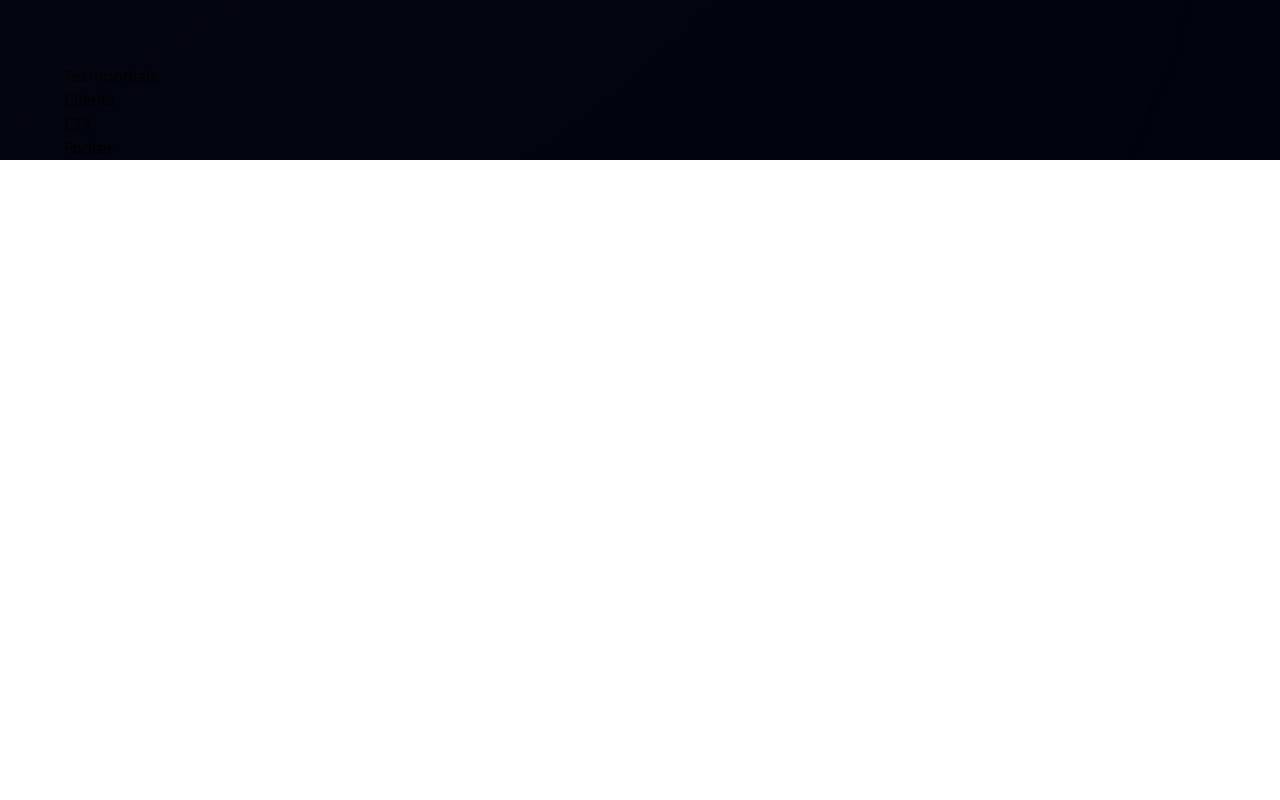
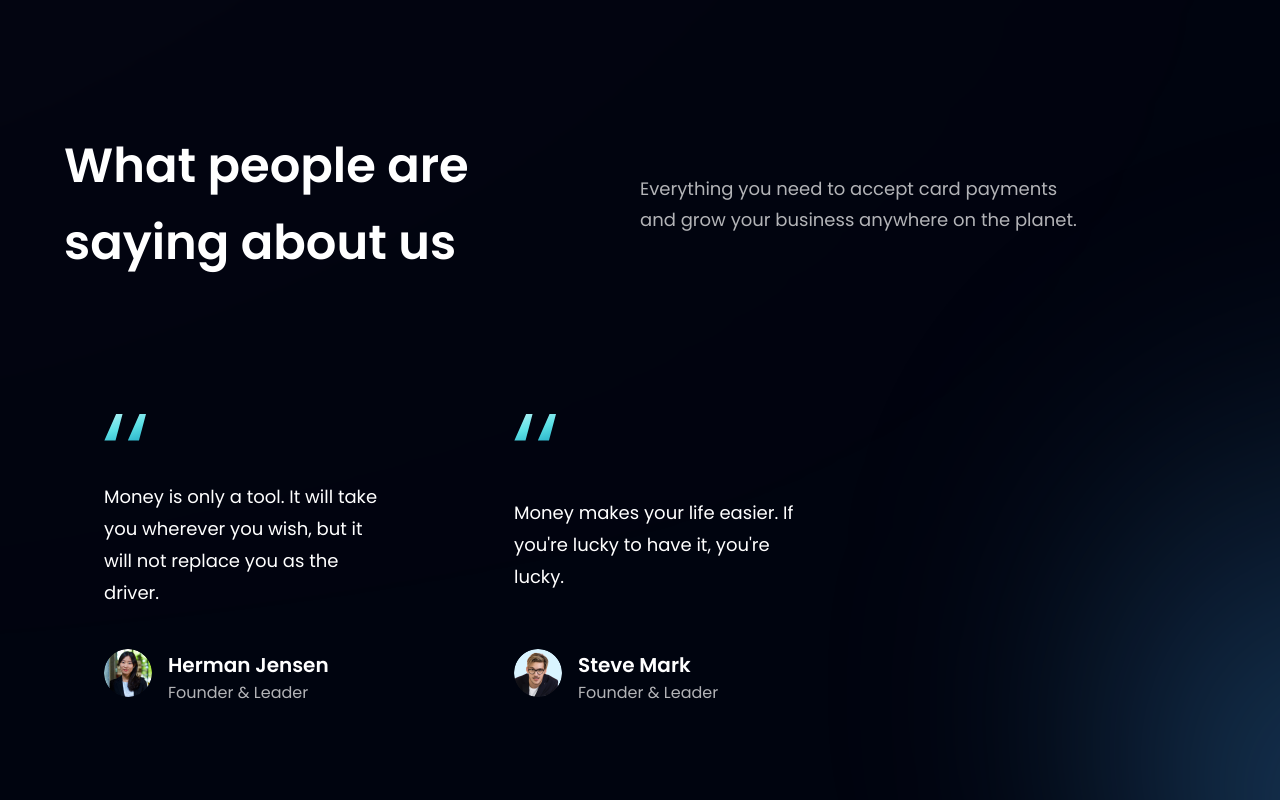
Before and after one commit to Julien7442/bank_modern_app, a React (Vite) app: page / in a window 1280 px wide. Shown: the part 2820-3620 px from the top of the page. Before the commit the page ends 2980 px from the top, so only its background shows below. Built offline with nearby package versions, Linux system fonts and the light colour scheme.

Commit message:
testimonials

```diff
--- a/src/components/FeedBackCard.jsx
+++ b/src/components/FeedBackCard.jsx
@@ -1,9 +1,17 @@
-import React from 'react'
+import { quotes } from '../assets';
 
-function FeedBackCard() {
-  return (
-    <div>FeedBackCard</div>
-  )
-}
+const FeedBackCard = ({ content, name, title, img }) => (
+  <div className="flex justify-between flex-col px-10 py-12 rounded-[20px] max-w-[370px] md:mr-10 sm:mr-5 mr-0 my-5 feedback-card">
+    <img src={quotes} alt="double_quotes" className="w-[42px] h-[27px] object-contain" />
+    <p className="font-poppins font-normal text-[18px] leading-[32px] text-white my-10">{content}</p>
+    <div className="flex flex-row">
+      <img src={img} alt={name} className="w-[48px] h-[48px] rounded-full" />
+      <div className="flex flex-col ml-4">
+        <h4 className="font-poppins font-semibold text-[20px] leading-[32px] text-white">{name}</h4>
+        <p className="font-poppins font-normal text-[16px] leading-[24px] text-dimWhite">{title}</p>
+      </div>
+    </div>
+  </div>
+);
 
-export default FeedBackCard
+export default FeedBackCard;
--- a/src/components/Testimonials.jsx
+++ b/src/components/Testimonials.jsx
@@ -1,9 +1,26 @@
-import React from 'react'
+import { feedback } from '../constants';
+import styles from '../style';
+import FeedbackCard from './FeedBackCard';
 
-function Testimonials() {
-  return (
-    <div>Testimonials</div>
-  )
-}
+const Testimonials = () => (
+  <section id="clients" className={`${styles.paddingY} ${styles.flexCenter} flex-col relative`}>
+    <div className="absolute z-[0] w-[60%] h-[60%] -right-[50%] rounded-full blue__gradient" />
+    <div className="w-full flex justify-between items-center md:flex-row flex-col sm:mb-16 mb-6 relative z-[1]">
+      <h1 className={styles.heading2}>
+        What people are <br className="sm:block hidden" /> saying about us
+      </h1>
+      <div className="w-full md:mt-0 mt-6">
+        <p className={`${styles.paragraph} text-left max-w-[450px]`}>
+          Everything you need to accept card payments and grow your business anywhere on the planet.
+        </p>
+      </div>
+    </div>
+    <div className="flex flex-wrap sm:justify-start justify-center w-full feedback-container relative z-[1]">
+      {feedback.map((card) => (
+        <FeedbackCard key={card.id} {...card} />
+      ))}
+    </div>
+  </section>
+);
 
-export default Testimonials
+export default Testimonials;
```
